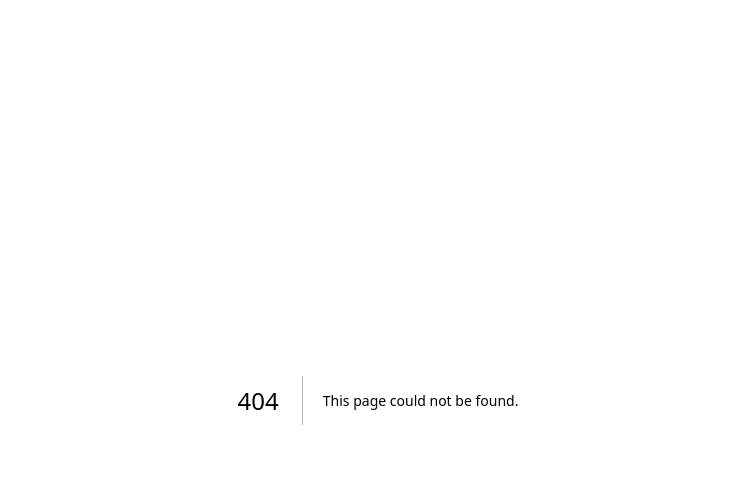
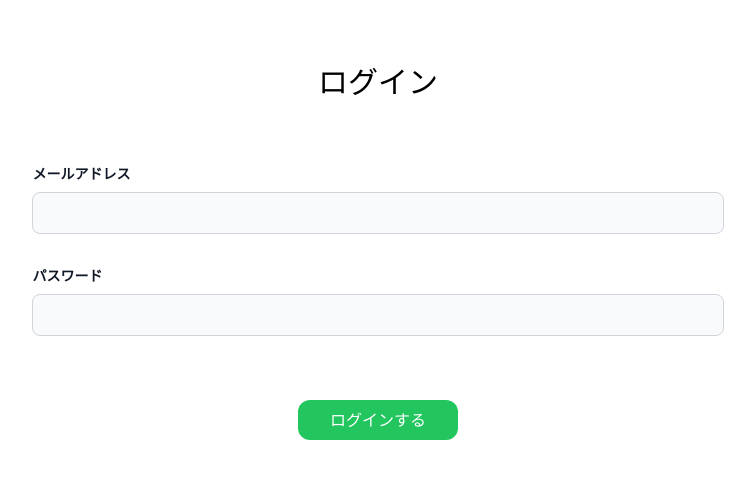
Before and after one commit to yamao-sys/reading-record, a Next.js app in the folder frontend/src/: page /sign_in in a window 1280 px wide. Before the commit this address had no page. Shown: the top 478 px of the page, without its empty margins (262-1017 px from the left). Built offline with nearby package versions, Linux system fonts and the light colour scheme.

Commit message:
ログイン画面の作成

```diff
--- /dev/null
+++ b/frontend/src/app/(auth)/_components/organisms/SignInForm/index.tsx
@@ -0,0 +1,99 @@
+'use client';
+
+import { useRouter } from 'next/navigation';
+import { useState } from 'react';
+import { postSignIn } from '../../../_actions/postSignIn';
+
+export default function SignInForm() {
+  const [inputEmail, setInputEmail] = useState('');
+  const [inputPassword, setInputPassword] = useState('');
+  const [validationErrors, setValidationErrors] = useState<String[]>([]);
+
+  const handleChangeInputEmail = (e: React.ChangeEvent<HTMLInputElement>) =>
+    setInputEmail(e.target.value);
+  const handleChangeInputPassword = (e: React.ChangeEvent<HTMLInputElement>) =>
+    setInputPassword(e.target.value);
+
+  const router = useRouter();
+  const handleSignIn = async () => {
+    setValidationErrors([]);
+
+    try {
+      const response = await postSignIn({
+        email: inputEmail,
+        password: inputPassword,
+      });
+
+      if (!!response.errors.length) {
+        setValidationErrors(response.errors);
+        setInputPassword('');
+      } else {
+        // TODO: ログインリダイレクト対応時にURLを定数化
+        router.push('/reading_records');
+      }
+    } catch (error) {
+      // TODO: エラーハンドリング
+    }
+  };
+
+  return (
+    <>
+      <div className='p-4 md:p-16'>
+        <div className='md:w-3/5 mx-auto'>
+          <p className='text-center md:text-3xl mb-16'>ログイン</p>
+
+          {!!validationErrors.length && (
+            <div className='w-full pt-5'>
+              {validationErrors.map((message, i) => (
+                <p key={i} className='text-red-400'>
+                  {message}
+                </p>
+              ))}
+            </div>
+          )}
+          <div className='mt-8'>
+            <label
+              htmlFor='email'
+              className='block mb-2 text-sm font-medium text-gray-900 dark:text-white'
+            >
+              <span className='font-bold'>メールアドレス</span>
+            </label>
+            <input
+              id='email'
+              className='bg-gray-50 border border-gray-300 text-gray-900 text-sm rounded-lg focus:ring-blue-500 focus:border-blue-500 block w-full p-2.5 dark:bg-gray-700 dark:border-gray-600 dark:placeholder-gray-400 dark:text-white dark:focus:ring-blue-500 dark:focus:border-blue-500'
+              value={inputEmail}
+              onChange={handleChangeInputEmail}
+            />
+          </div>
+
+          <div className='mt-8'>
+            <label
+              htmlFor='password'
+              className='block mb-2 text-sm font-medium text-gray-900 dark:text-white'
+            >
+              <span className='font-bold'>パスワード</span>
+            </label>
+            <input
+              id='password'
+              type='password'
+              className='bg-gray-50 border border-gray-300 text-gray-900 text-sm rounded-lg focus:ring-blue-500 focus:border-blue-500 block w-full p-2.5 dark:bg-gray-700 dark:border-gray-600 dark:placeholder-gray-400 dark:text-white dark:focus:ring-blue-500 dark:focus:border-blue-500'
+              value={inputPassword}
+              onChange={handleChangeInputPassword}
+            />
+          </div>
+
+          <div className='w-full flex justify-center'>
+            <div className='mt-16'>
+              <button
+                className='py-2 px-8 border-green-500 bg-green-500 rounded-xl text-white'
+                onClick={handleSignIn}
+              >
+                ログインする
+              </button>
+            </div>
+          </div>
+        </div>
+      </div>
+    </>
+  );
+}
--- /dev/null
+++ b/frontend/src/app/(auth)/_components/templates/SignInTemplate/index.tsx
@@ -0,0 +1,11 @@
+'use client';
+
+import SignInForm from '../../organisms/SignInForm';
+
+export const SignInTemplate = () => {
+  return (
+    <>
+      <SignInForm />
+    </>
+  );
+};
--- /dev/null
+++ b/frontend/src/app/(auth)/sign_in/layout.tsx
@@ -0,0 +1,22 @@
+import type { Metadata } from 'next';
+import { Inter } from 'next/font/google';
+import '../../globals.css';
+
+const inter = Inter({ subsets: ['latin'] });
+
+export const metadata: Metadata = {
+  title: 'Reading Record SignIn',
+  description: 'Generated by create next app',
+};
+
+export default function RootLayout({
+  children,
+}: Readonly<{
+  children: React.ReactNode;
+}>) {
+  return (
+    <html lang='en'>
+      <body className={inter.className}>{children}</body>
+    </html>
+  );
+}
--- /dev/null
+++ b/frontend/src/app/(auth)/sign_in/page.tsx
@@ -0,0 +1,9 @@
+import { SignInTemplate } from '../_components/templates/SignInTemplate';
+
+export default async function SignInPage() {
+  return (
+    <>
+      <SignInTemplate />
+    </>
+  );
+}
```
Also changed, not shown: 1 other file (tests, documents, lock files or other folders).
